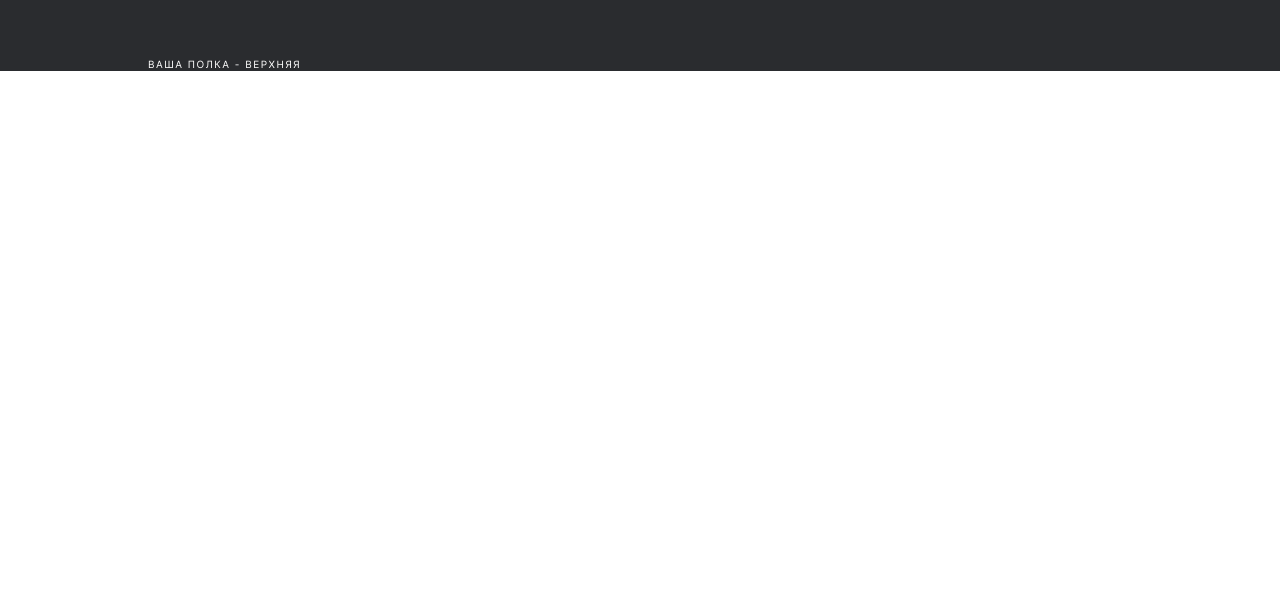
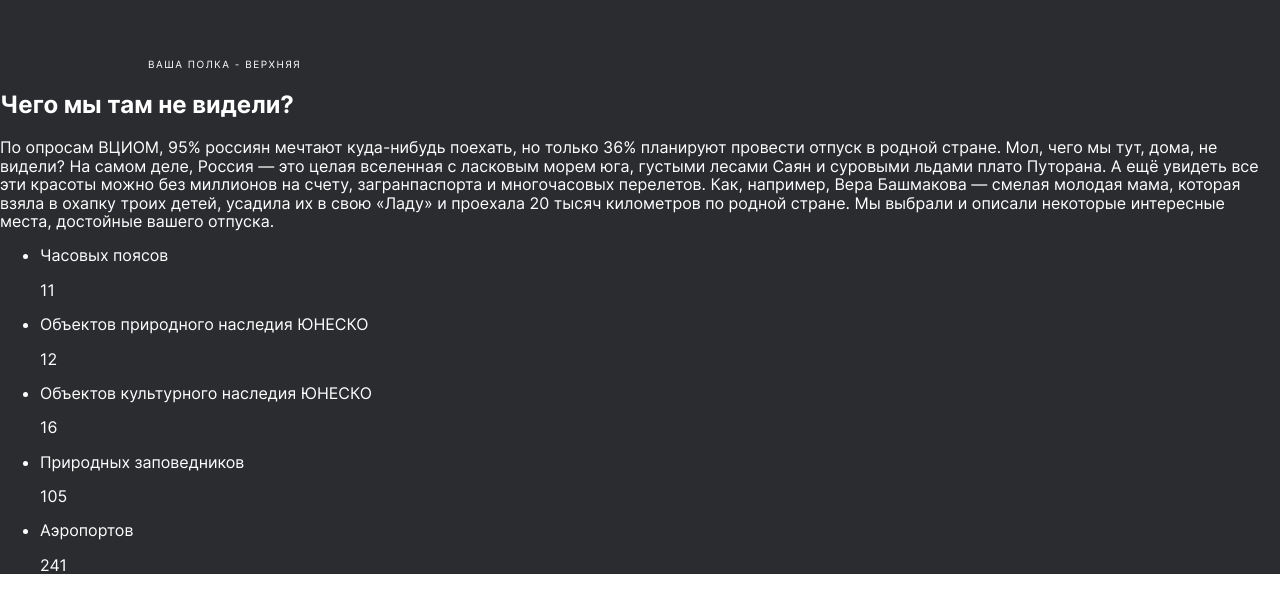
Before and after one commit to xovxo/russian-travel, a plain HTML site: page index.html in a window 1280 px wide. Shown: the part 1058-1648 px from the top of the page. Before the commit the page ends 1129 px from the top, so only its background shows below. Drawn offline with Linux system fonts and the light colour scheme.

Commit message:
add directory for intro

```diff
--- /dev/null
+++ b/blocks/intro/__list-item/_no-bold/intro__list-item_no-bold.css
@@ -0,0 +1,2 @@
+.intro__list-item_no-bold {
+}
--- /dev/null
+++ b/blocks/intro/__list-item/intro__list-item.css
@@ -0,0 +1,4 @@
+@import url(_no-bold/intro__list-item_no-bold.css);
+
+.intro__list-item {
+}
--- /dev/null
+++ b/blocks/intro/__list/intro__list.css
@@ -0,0 +1,2 @@
+.intro__list {
+}
--- /dev/null
+++ b/blocks/intro/__text/intro__text.css
@@ -0,0 +1,2 @@
+.intro__text {
+}
--- /dev/null
+++ b/blocks/intro/__title/intro__title.css
@@ -0,0 +1,2 @@
+.intro__title {
+}
--- a/blocks/intro/intro.css
+++ b/blocks/intro/intro.css
@@ -1,2 +1,7 @@
+@import url(__title/intro__title.css);
+@import url(__text/intro__text.css);
+@import url(__list/intro__list.css);
+@import url(__list-item/_no-bold/);
+
 .intro {
 }
--- a/index.html
+++ b/index.html
@@ -30,7 +30,43 @@
           <p class="lead__caption">Ваша полка - верхняя</p>
         </section>
 
-        <section class="intro"></section>
+        <section class="intro">
+          <h2 class="intro__title">Чего мы там не видели?</h2>
+          <p class="intro__text">
+            По опросам ВЦИОМ, 95% россиян мечтают куда-нибудь поехать, но только
+            36% планируют провести отпуск в родной стране. Мол, чего мы тут,
+            дома, не видели? На самом деле, Россия — это целая вселенная с
+            ласковым морем юга, густыми лесами Саян и суровыми льдами плато
+            Путорана. А ещё увидеть все эти красоты можно без миллионов на
+            счету, загранпаспорта и многочасовых перелетов. Как, например, Вера
+            Башмакова — смелая молодая мама, которая взяла в охапку троих детей,
+            усадила их в свою «Ладу» и проехала 20 тысяч километров по родной
+            стране. Мы выбрали и описали некоторые интересные места, достойные
+            вашего отпуска.
+          </p>
+          <ul class="intro__list">
+            <li class="intro__list-item">
+              Часовых поясов
+              <p class="intro__list-item intro__list-item_no-bold">11</p>
+            </li>
+            <li class="intro__list-item">
+              Объектов природного наследия ЮНЕСКО
+              <p class="intro__list-item intro__list-item_no-bold">12</p>
+            </li>
+            <li class="intro__list-item">
+              Объектов культурного наследия ЮНЕСКО
+              <p class="intro__list-item intro__list-item_no-bold">16</p>
+            </li>
+            <li class="intro__list-item">
+              Природных заповедников
+              <p class="intro__list-item intro__list-item_no-bold">105</p>
+            </li>
+            <li class="intro__list-item">
+              Аэропортов
+              <p class="intro__list-item intro__list-item_no-bold">241</p>
+            </li>
+          </ul>
+        </section>
         <section class="photo-grid"></section>
         <section class="places"></section>
         <section class="cover"></section>
--- a/pages/page.css
+++ b/pages/page.css
@@ -2,6 +2,7 @@
 @import url(../Inter-3.13/Inter_Web/inter.css);
 @import url(../blocks/header/header.css);
 @import url(../blocks/lead/lead.css);
+@import url(../blocks/intro/intro.css);
 
 .page {
   background-color: #2a2c2f;
```
